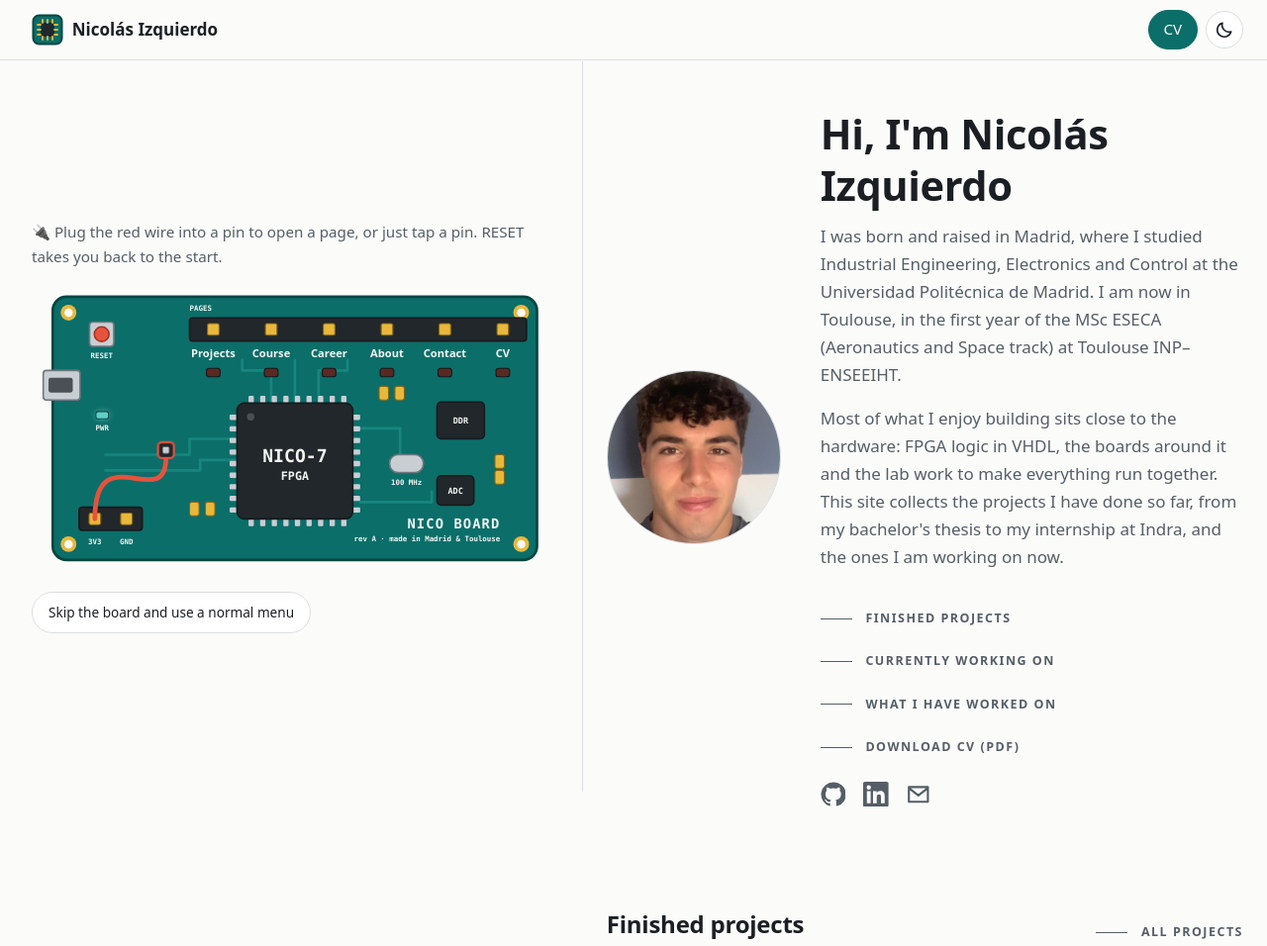
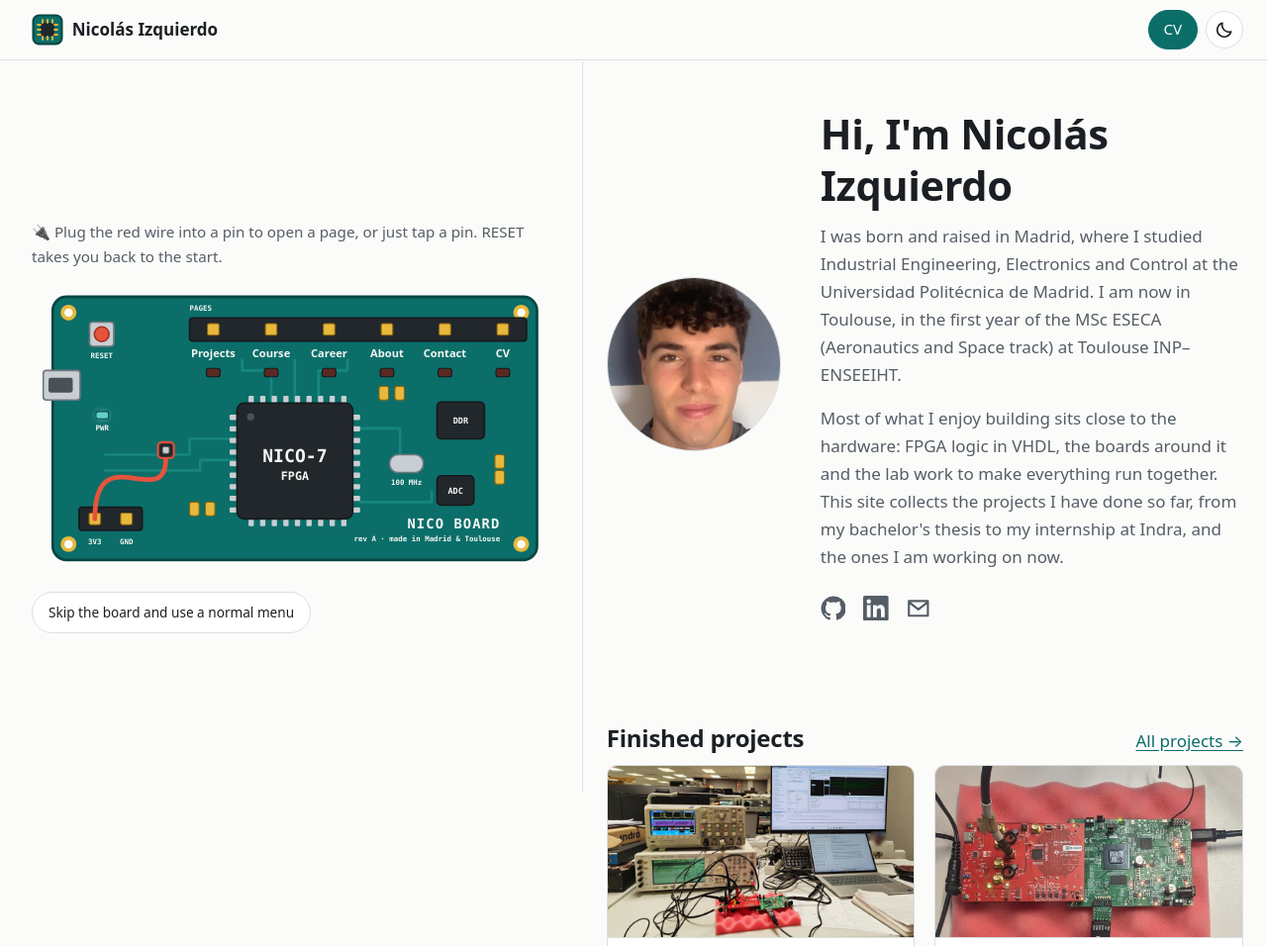
Before and after one commit to NicolasIzquierdoArruga/e-portfolio, an Astro site: page / in a window 1280 px wide. Shown: the top 956 px of the page at 99% size. Built offline with nearby package versions, Linux system fonts and the light colour scheme; Astro itself is replaced by a stand-in of ours.

Commit message:
Remove the line links and update the LinkedIn URL
The welcome page keeps only the GitHub, LinkedIn and email icons; section
links go back to the plain arrow style. LinkedIn now points to
linkedin.com/in/nicolas-izquierdo-3b37782a2 everywhere.

Co-Authored-By: Claude Opus 5.5 <noreply@anthropic.com>
Claude-Session: https://claude.ai/code/session_01RvbcLPUH66PMigjdaSDemw

```diff
--- a/src/data/site.ts
+++ b/src/data/site.ts
@@ -17,8 +17,8 @@ export const SITE = {
   email: 'nicolasizquierdo25@gmail.com',
   schoolEmail: 'nicolas.izquierdo-arruga@etu.toulouse-inp.fr',
   github: 'https://github.com/NicolasIzquierdoArruga',
-  linkedin: 'https://www.linkedin.com/in/nicolas-izquierdo-arruga-3b37782a2',
-  linkedinLabel: 'nicolas-izquierdo-arruga',
+  linkedin: 'https://www.linkedin.com/in/nicolas-izquierdo-3b37782a2',
+  linkedinLabel: 'nicolas-izquierdo',
 
   // The CV lives in /public/cv/ with exactly this name.
   cv: [
--- a/src/pages/index.astro
+++ b/src/pages/index.astro
@@ -51,14 +51,6 @@ const strengths = [
         work to make everything run together. This site collects the projects I have done so far, from my bachelor's
         thesis to my internship at Indra, and the ones I am working on now.
       </p>
-      <nav class="page-links" aria-label="On this page">
-        <ul>
-          <li><a class="line-link" href="#featured">Finished projects</a></li>
-          {ongoing.length > 0 && <li><a class="line-link" href="#ongoing">Currently working on</a></li>}
-          <li><a class="line-link" href="#strengths">What I have worked on</a></li>
-          <li><a class="line-link" href={url(SITE.cv[0].file)}>Download CV (PDF)</a></li>
-        </ul>
-      </nav>
       <ul class="icon-links" aria-label="Elsewhere">
         <li>
           <a href={SITE.github} rel="me" aria-label="GitHub" title="GitHub">
@@ -82,7 +74,7 @@ const strengths = [
   <section class="container band" aria-labelledby="featured">
     <div class="section-head">
       <h2 id="featured">Finished projects</h2>
-      <a class="line-link" href={url('/projects')}>All projects</a>
+      <a href={url('/projects')}>All projects →</a>
     </div>
     <div class="grid">
       {featured.map((project) => <ProjectCard project={project} />)}
@@ -94,7 +86,7 @@ const strengths = [
       <section class="container band" aria-labelledby="ongoing">
         <div class="section-head">
           <h2 id="ongoing">Currently working on</h2>
-          <a class="line-link" href={url('/projects#ongoing')}>Ongoing projects</a>
+          <a href={url('/projects#ongoing')}>Ongoing projects →</a>
         </div>
         <div class="grid">
           {ongoing.map((project) => (
@@ -113,7 +105,7 @@ const strengths = [
           <li class="card">
             <h3>{s.title}</h3>
             <p>{s.text}</p>
-            <a class="line-link" href={url(s.href)}>See the project</a>
+            <a href={url(s.href)}>See the project →</a>
           </li>
         ))
       }
@@ -137,19 +129,10 @@ const strengths = [
     max-width: var(--prose-width);
     color: var(--text-muted);
   }
-  .page-links ul,
   .icon-links {
     list-style: none;
     padding: 0;
-    margin: 0;
-  }
-  .page-links {
-    margin: 1.75rem 0 1.5rem;
-  }
-  .page-links li + li {
-    margin-top: 0.85rem;
-  }
-  .icon-links {
+    margin: 1.5rem 0 0;
     display: flex;
     gap: 1.1rem;
     align-items: center;
--- a/src/styles/global.css
+++ b/src/styles/global.css
@@ -335,40 +335,6 @@ hr {
   margin: 1.25rem 0;
 }
 
-/*
- * "Line" links: uppercase label after a thin line that grows on hover,
- * like a trace being routed to the label.
- */
-.line-link {
-  display: inline-flex;
-  align-items: center;
-  gap: 0.85rem;
-  font-size: 0.78rem;
-  font-weight: 700;
-  letter-spacing: 0.12em;
-  text-transform: uppercase;
-  text-decoration: none;
-  color: var(--text-muted);
-  transition: color 0.15s;
-}
-.line-link::before {
-  content: '';
-  display: block;
-  width: 2rem;
-  height: 1px;
-  background: currentColor;
-  transition: width 0.2s ease, height 0.2s ease;
-}
-.line-link:hover,
-.line-link:focus-visible {
-  color: var(--accent);
-}
-.line-link:hover::before,
-.line-link:focus-visible::before {
-  width: 4rem;
-  height: 2px;
-}
-
 /* Small rounded labels for tags */
 .tag {
   display: inline-block;
```
